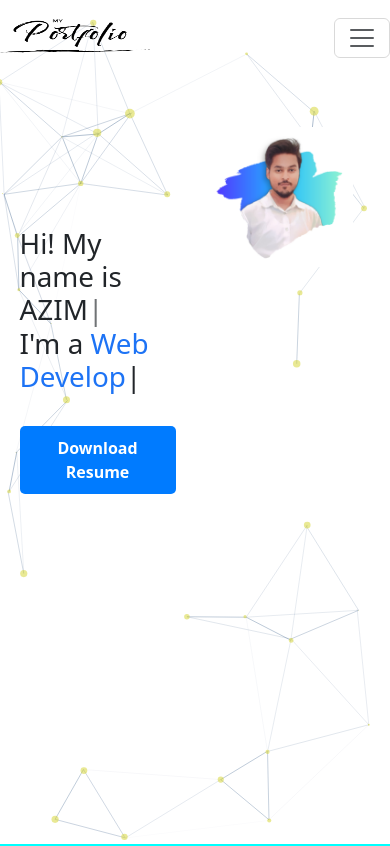
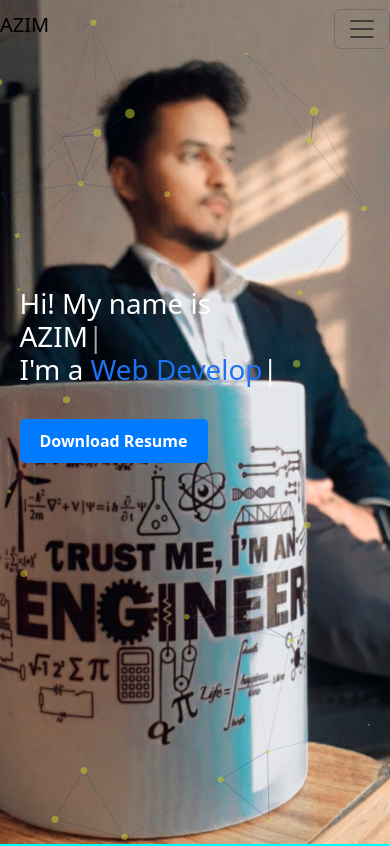
Before and after one commit to mohd-azim555/MyPortfolio.github.io, a plain HTML site: page index.html in a window 390 px wide. Shown: the top 846 px of the page. Drawn offline with nearby package versions, Linux system fonts and the light colour scheme.

Commit message:
Added Mobile Responsive, add bg image

```diff
--- a/index.html
+++ b/index.html
@@ -12,9 +12,7 @@
 
     <nav id="navbar" class="navbar fixed-top navbar-expand-lg >
         <div class="container-fluid">
-          <a class="navbar-brand" href="#">
-            <img src="/portfolio.png" alt="portfolio" width="150" height="50">
-          </a>
+          <a class="navbar-brand mb-01 h1" href="#"> AZIM</a>
           <button class="navbar-toggler" type="button" data-bs-toggle="collapse" data-bs-target="#navbarSupportedContent" aria-controls="navbarSupportedContent" aria-expanded="false" aria-label="Toggle navigation">
             <span class="navbar-toggler-icon"></span>
           </button>
@@ -68,7 +66,7 @@
      <img src="./img4.png" alt="img"</img>
      </div>
   </div>
-   <section class="container" id="about">
+   <div class="container" id="about">
        <h1>About Me</h1>
        <P>Hey my name is Mohammad Azim</P>
        <p>Lorem ipsum dolor sit amet, consectetur adipisicing elit. Vitae, eligendi! Consequuntur, ullam laboriosam officia dignissimos ducimus amet eos numquam a quod distinctio accusamus possimus esse. Est incidunt officia sunt vero.
@@ -76,7 +74,7 @@
            Lorem ipsum dolor sit amet consectetur adipisicing elit. Vel reiciendis exercitationem, itaque maiores veniam illum nisi explicabo, cum pariatur repellat repellendus architecto culpa dignissimos deleniti tenetur nostrum omnis vero Lorem ipsum dolor sit amet consectetur adipisicing elit. Molestiae modi a doloremque obcaecati illum, dignissimos consequuntur tenetur aliquam, quasi totam fugit omnis voluptas rerum accusamus neque laudantium pariatur debitis hic!Lorem Lorem ipsum dolor sit, amet consectetur adipisicing elit. Sapiente blanditiis nobis animi, nesciunt sed maiores enim. Qui optio, iusto autem repudiandae aliquam incidunt, vitae laudantium amet quaerat sint ipsum commodi!
        </p>
 
-   </section>
+   </div>
 
   <br>
    <section id="resume">
--- a/style.css
+++ b/style.css
@@ -128,10 +128,10 @@ footer {
     padding-top: 100px;
 
     background-color: aqua;
-    height: 100%;
 
+  /* height: 100%;
   background-repeat: no-repeat;
-  background-size: cover;
+  background-size: cover; */
 }
 
 #Servies{
@@ -142,3 +142,35 @@ footer {
   background-repeat: no-repeat;
   background-size: cover;
 }
+
+
+@media screen and (max-width:600px) {
+    .page1{
+        display: flex;
+        background-image: url(img.jpeg);
+       background-color: rgba(156, 161, 168, 0.7);
+      height: 100%;
+      width:100%;
+      background-position: center;
+      background-repeat: no-repeat;
+      background-size: cover;
+    }
+    #intro{
+        color: #fff;
+    }
+    .left{
+        padding-top: 160px;
+        width: 70%;
+    }
+    .left>h1{
+        color: #fff;
+    }
+    .right{
+        width: 0%;
+    }
+    .right>img{
+        width: 0px;
+        height: 0px;
+    }
+
+}
```
Also changed, not shown: img.jpeg (added), portfolio.png (deleted).
